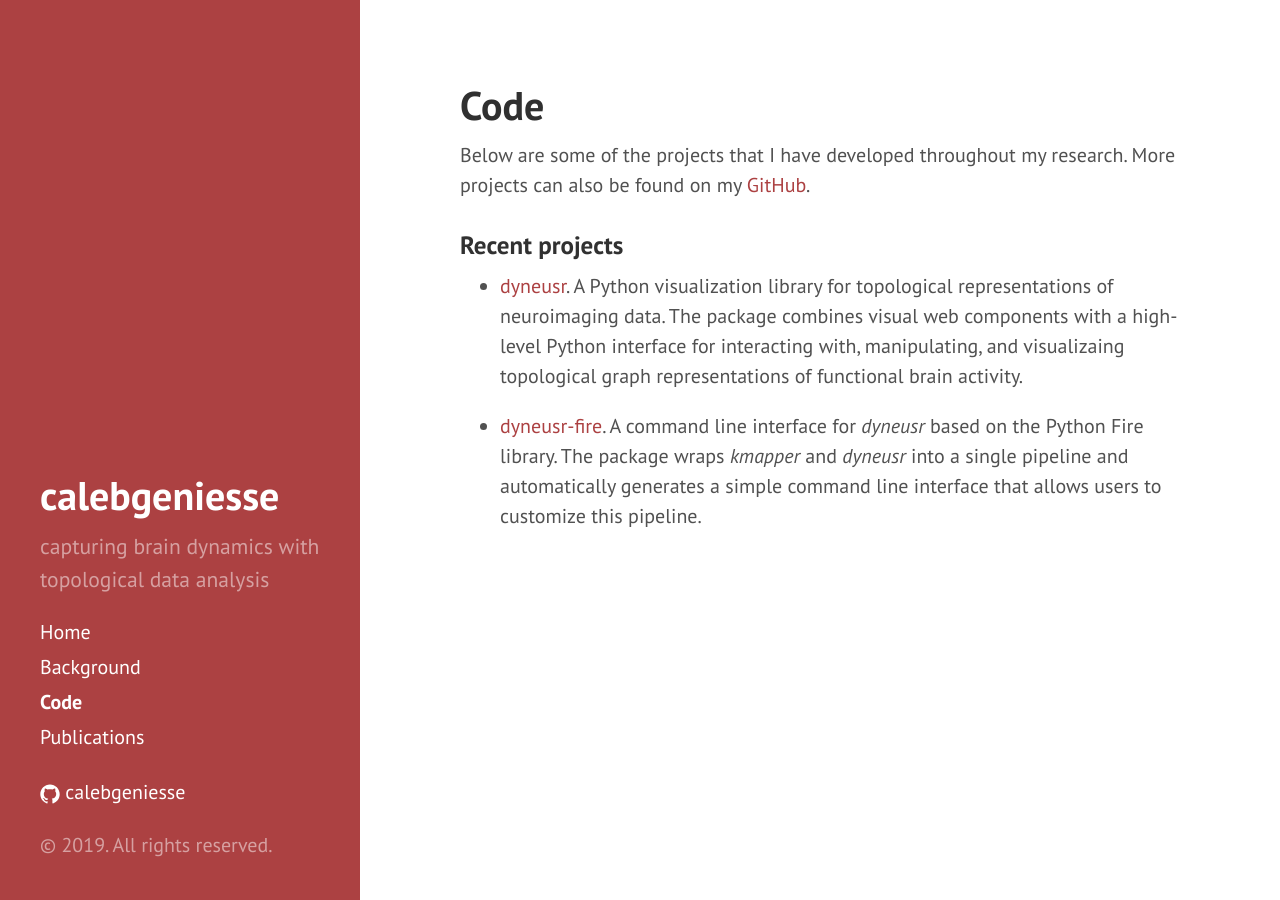
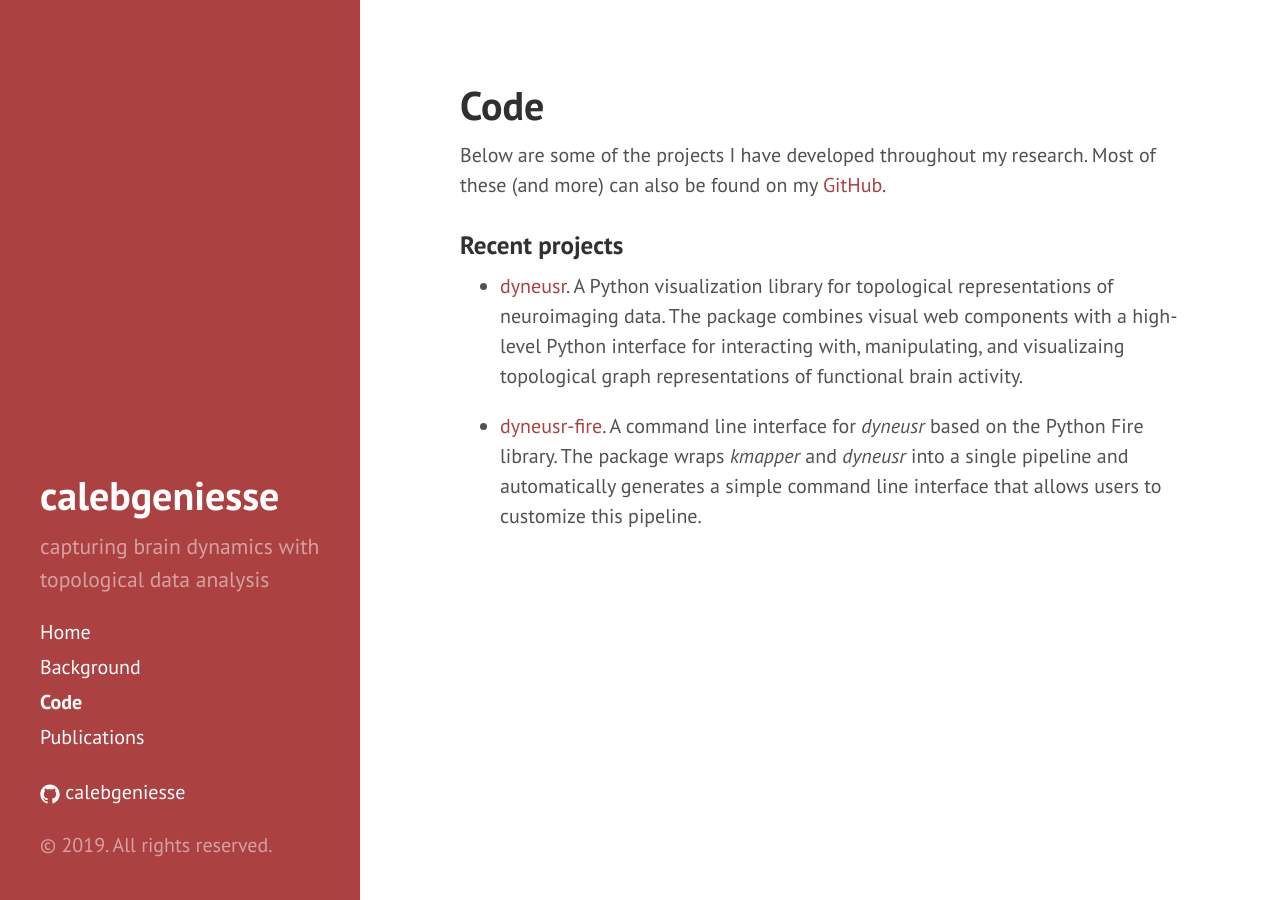
Before and after one commit to calebgeniesse/calebgeniesse.github.io, a Jekyll site: the page built from code.md, in a window 1280 px wide. Built offline with Jekyll 4.4.1, drawn with Linux system fonts in a browser that asks for light colours.

Commit message:
minor edit

```diff
--- a/code.md
+++ b/code.md
@@ -3,7 +3,7 @@ layout: page
 title: Code
 ---
 
-Below are some of the projects that I have developed throughout my research. More projects can also be found on my [GitHub](https://github.com/calebgeniesse).
+Below are some of the projects I have developed throughout my research. Most of these (and more) can also be found on my [GitHub](https://github.com/calebgeniesse).
 
 
 ### Recent projects
```
